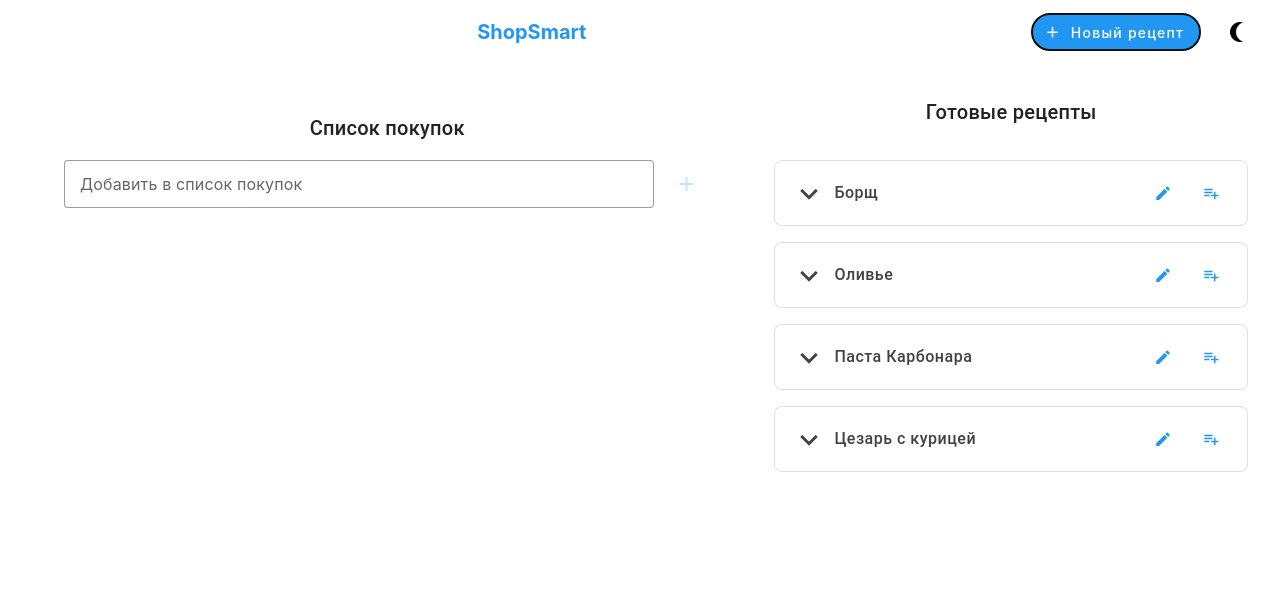
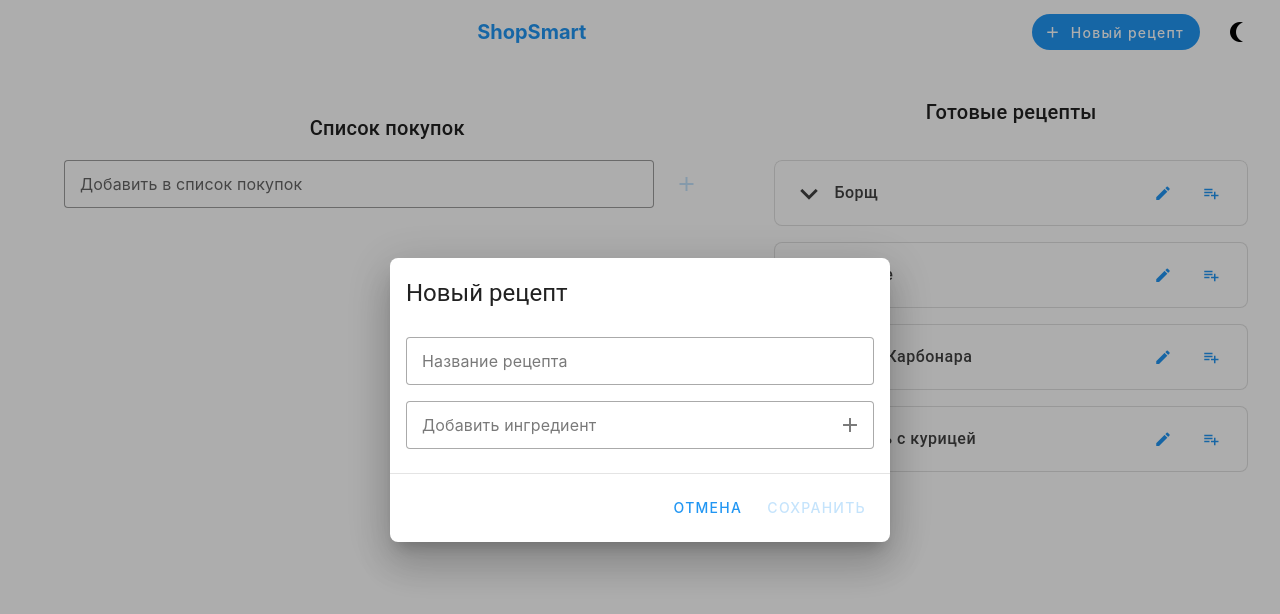
Before and after one commit to alexeykadochnik0v/shopsmart, a Vue app: page / in a window 1280 px wide. Both pictures are taken after a click on the button "Новый рецепт". Shown: the top 614 px of the page. Built offline with nearby package versions, Linux system fonts and the light colour scheme.

Commit message:
desctop menu

```diff
--- a/src/App.vue
+++ b/src/App.vue
@@ -18,7 +18,16 @@
 
       <template v-slot:append>
         <div class="d-flex align-center gap-4">
-          <AddRecipeDialog v-if="!$vuetify.display.smAndDown" />
+          <v-btn
+            v-if="!$vuetify.display.smAndDown"
+            color="primary"
+            class="text-none"
+            prepend-icon="mdi-plus"
+            variant="flat"
+            @click="showAddRecipeDialog = true"
+          >
+            Новый рецепт
+          </v-btn>
           <v-btn
             icon
             @click="toggleTheme"
@@ -56,7 +65,6 @@
     </v-main>
 
     <AddRecipeDialog
-      v-if="$vuetify.display.smAndDown"
       v-model="showAddRecipeDialog"
       @close="showAddRecipeDialog = false"
     />
--- a/src/components/AddRecipeDialog.vue
+++ b/src/components/AddRecipeDialog.vue
@@ -1,114 +1,78 @@
 <template>
   <v-dialog
-    v-model="dialog"
+    :model-value="modelValue"
+    @update:model-value="$emit('update:modelValue', $event)"
     max-width="500px"
-    @update:model-value="handleDialogUpdate"
+    @click:outside="close"
   >
-    <template v-slot:activator="{ props: dialogProps }">
-      <v-btn
-        v-if="!$vuetify.display.smAndDown"
-        color="primary"
-        v-bind="dialogProps"
-        class="text-none"
-        prepend-icon="mdi-plus"
-        variant="flat"
-      >
+    <v-card>
+      <v-card-title class="text-h5 pa-4">
         Новый рецепт
-      </v-btn>
-    </template>
-
-    <v-card>
-      <v-card-title class="text-primary pb-2">
-        <span>Новый рецепт</span>
       </v-card-title>
 
-      <v-card-text>
-        <v-container>
-          <v-row>
-            <v-col cols="12">
+      <v-card-text class="pa-4 pt-2">
         <v-text-field
           v-model="recipeName"
-                label="Название блюда"
+          label="Название рецепта"
           variant="outlined"
           density="comfortable"
-                hide-details="auto"
+          hide-details
           class="mb-4"
-                color="primary"
-                bg-color="surface"
           @keyup.enter="focusIngredientInput"
         />
-            </v-col>
-            <v-col cols="12">
-              <div class="d-flex align-center mb-4">
+
         <v-text-field
           ref="ingredientInput"
           v-model="newIngredient"
           label="Добавить ингредиент"
+          append-inner-icon="mdi-plus"
           variant="outlined"
           density="comfortable"
-                  hide-details="auto"
-                  class="flex-grow-1"
-                  color="primary"
-                  bg-color="surface"
+          hide-details
+          class="mb-2"
+          @click:append-inner="addIngredient"
           @keyup.enter="addIngredient"
         />
-                <v-btn
-                  icon
-                  variant="text"
-                  color="primary"
-                  class="ml-2"
-                  @click="addIngredient"
-                  :disabled="!newIngredient"
-                >
-                  <v-icon icon="mdi-plus" />
-                </v-btn>
-              </div>
 
-              <v-list v-if="ingredients.length" class="bg-surface rounded-lg mb-4">
+        <v-list v-if="ingredients.length > 0" class="pa-0 mt-2">
           <v-list-item
             v-for="(ingredient, index) in ingredients"
             :key="index"
-                  density="compact"
+            density="comfortable"
           >
             <template v-slot:prepend>
               <v-icon
-                      icon="mdi-close"
-                      size="small"
                 color="error"
                 class="mr-2 cursor-pointer"
                 @click="removeIngredient(index)"
-                    />
+              >
+                mdi-close
+              </v-icon>
             </template>
-                  <v-list-item-title class="text-secondary">{{ ingredient }}</v-list-item-title>
+            <v-list-item-title>{{ ingredient }}</v-list-item-title>
           </v-list-item>
         </v-list>
-
-              <div v-else class="text-caption text-secondary mb-4">
-                Добавьте хотя бы один ингредиент
-              </div>
-            </v-col>
-          </v-row>
-        </v-container>
       </v-card-text>
 
-      <v-card-actions>
+      <v-divider />
+
+      <v-card-actions class="pa-4">
         <v-spacer />
         <v-btn
-          color="secondary"
+          color="primary"
           variant="text"
           @click="close"
-          class="text-none"
+          :disabled="saving"
         >
           Отмена
         </v-btn>
         <v-btn
           color="primary"
           @click="save"
+          :loading="saving"
           :disabled="!isValid"
-          class="text-none"
-          :loading="saving"
         >
-          Создать
+          Сохранить
         </v-btn>
       </v-card-actions>
     </v-card>
@@ -116,11 +80,11 @@
 </template>
 
 <script setup lang="ts">
-import { ref, computed, watch } from 'vue';
+import { ref, computed } from 'vue';
 import { useRecipeStore } from '../stores/recipe';
 
 const props = defineProps<{
-  modelValue?: boolean
+  modelValue: boolean
 }>();
 
 const emit = defineEmits<{
@@ -130,26 +94,11 @@ const emit = defineEmits<{
 
 const recipeStore = useRecipeStore();
 
-// Используем локальное состояние для диалога
-const dialog = computed({
-  get: () => props.modelValue ?? false,
-  set: (value) => {
-    emit('update:modelValue', value);
-    if (!value) emit('close');
-  }
-});
-
 const recipeName = ref('');
 const ingredients = ref<string[]>([]);
 const newIngredient = ref('');
 const saving = ref(false);
 const ingredientInput = ref<HTMLElement | null>(null);
-
-watch(() => props.modelValue, (newValue) => {
-  if (!newValue) {
-    close();
-  }
-});
 
 const isValid = computed(() => {
   return recipeName.value.trim() !== '' && ingredients.value.length > 0;
@@ -189,17 +138,12 @@ const save = async () => {
 };
 
 const close = () => {
-  dialog.value = false;
+  emit('update:modelValue', false);
+  emit('close');
   recipeName.value = '';
   ingredients.value = [];
   newIngredient.value = '';
   saving.value = false;
-};
-
-const handleDialogUpdate = (value: boolean) => {
-  if (!value) {
-    close();
-  }
 };
 </script>
 
```
Lines whose indentation alone changed are shown as unchanged.
